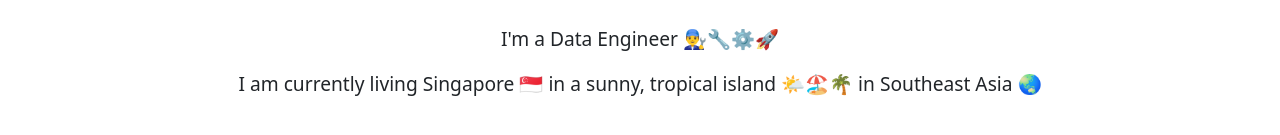
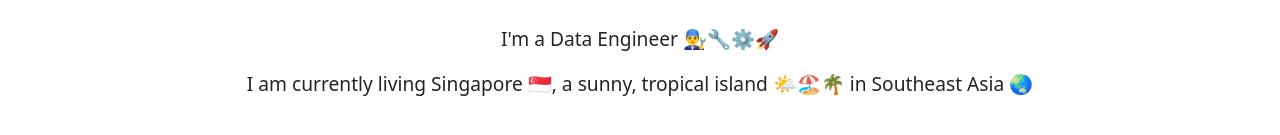
Before and after one commit to pebabion/pebabion.github.io, a React (Create React App) app: page / in a window 1280 px wide. Shown: the part 613-748 px from the top of the page. Built offline with nearby package versions, Linux system fonts and the light colour scheme.

Commit message:
✏️ Fix typos

```diff
--- a/src/App.js
+++ b/src/App.js
@@ -25,7 +25,7 @@
         <div class="p-2 mb-1"></div>
         <p>I'm a Data Engineer 👨‍🔧🔧⚙️🚀</p>
         <p>
-          I am currently living Singapore 🇸🇬 in a sunny, tropical island 🌤🏖🌴 in
+          I am currently living Singapore 🇸🇬, a sunny, tropical island 🌤🏖🌴 in
           Southeast Asia 🌏
         </p>
       </main>
```
